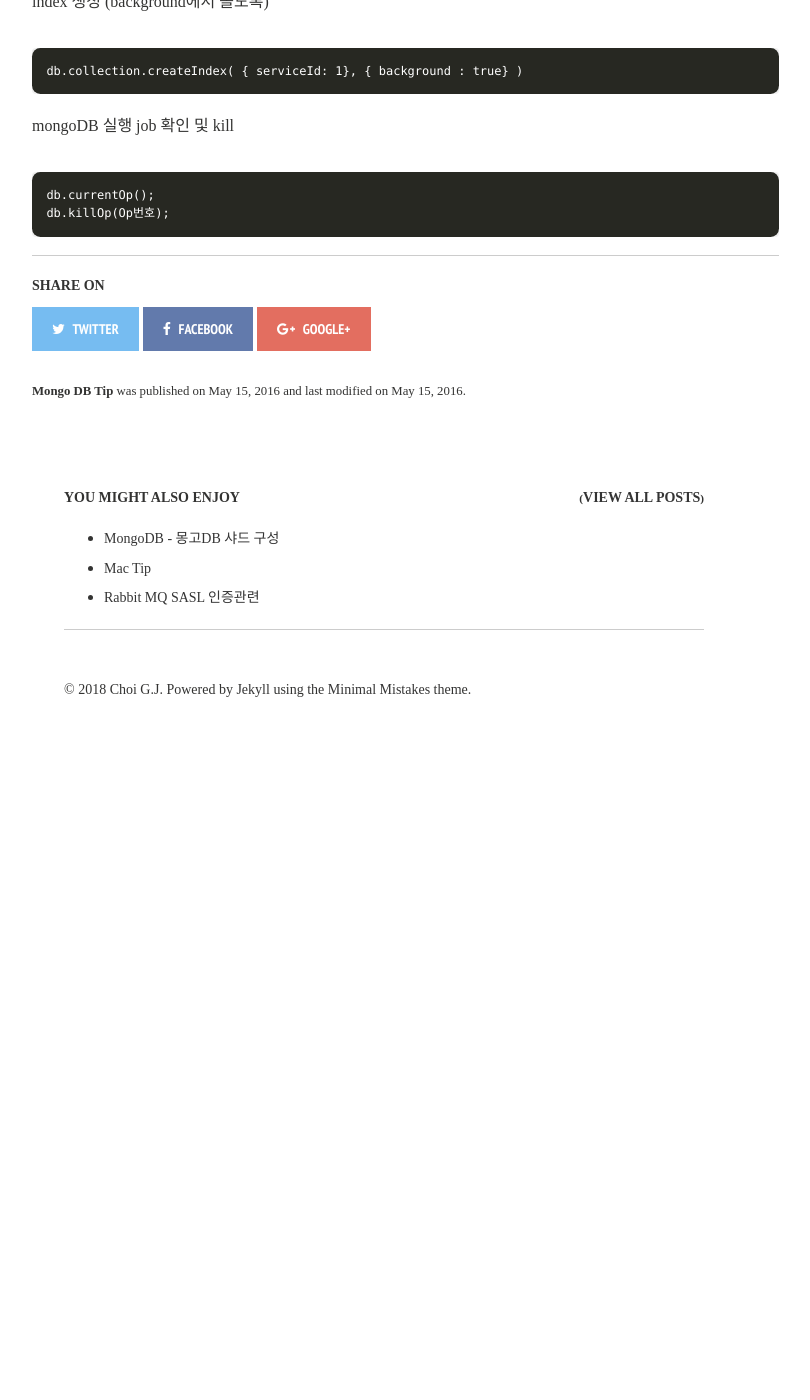
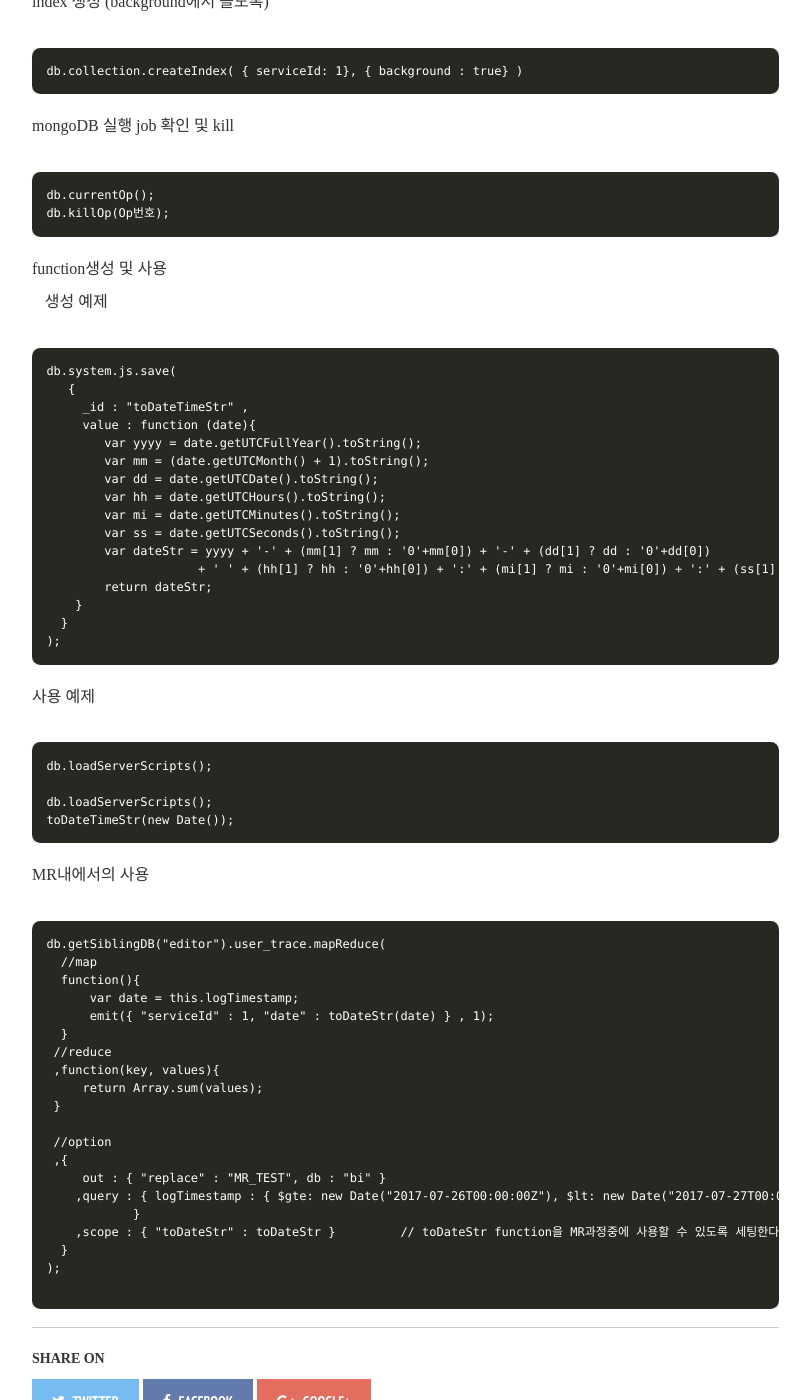
Before and after one commit to gjchoi/gjchoi.github.io, a Jekyll site: the page built from _posts/2016-05-15-etc-tip-mongoDB.md, in a window 1280 px wide and 1400 px high, scrolled down 2062 px. Shown: the whole window, without its empty margins (256-1066 px from the left). Built offline with Jekyll 4.4.1, drawn with Linux system fonts in a browser that asks for light colours; nearby versions of some CDN libraries; comment, search, counter and statistics services are not loaded; before the commit the page ends 2808 px from its top, so only the background shows below that.

Commit message:
Update 2016-05-15-etc-tip-mongoDB.md

```diff
--- a/_posts/2016-05-15-etc-tip-mongoDB.md
+++ b/_posts/2016-05-15-etc-tip-mongoDB.md
@@ -131,3 +131,61 @@ mongoDB 실행 job 확인 및 kill
 db.currentOp();
 db.killOp(Op번호);
 ~~~
+
+
+function생성 및 사용
+
+생성 예제
+
+~~~
+db.system.js.save(
+   {
+     _id : "toDateTimeStr" ,
+     value : function (date){
+        var yyyy = date.getUTCFullYear().toString();
+        var mm = (date.getUTCMonth() + 1).toString();
+        var dd = date.getUTCDate().toString();
+        var hh = date.getUTCHours().toString();
+        var mi = date.getUTCMinutes().toString();
+        var ss = date.getUTCSeconds().toString();
+        var dateStr = yyyy + '-' + (mm[1] ? mm : '0'+mm[0]) + '-' + (dd[1] ? dd : '0'+dd[0])
+                     + ' ' + (hh[1] ? hh : '0'+hh[0]) + ':' + (mi[1] ? mi : '0'+mi[0]) + ':' + (ss[1] ? ss : '0'+ss[0]);
+        return dateStr;
+    }
+  }
+);
+~~~
+
+사용 예제
+
+~~~
+db.loadServerScripts();
+
+db.loadServerScripts();
+toDateTimeStr(new Date());
+~~~
+
+MR내에서의 사용
+
+~~~
+db.getSiblingDB("editor").user_trace.mapReduce(
+  //map
+  function(){
+      var date = this.logTimestamp;
+      emit({ "serviceId" : 1, "date" : toDateStr(date) } , 1);
+  }
+ //reduce
+ ,function(key, values){
+     return Array.sum(values);
+ }
+
+ //option
+ ,{
+     out : { "replace" : "MR_TEST", db : "bi" }
+    ,query : { logTimestamp : { $gte: new Date("2017-07-26T00:00:00Z"), $lt: new Date("2017-07-27T00:00:00Z") }
+            }
+    ,scope : { "toDateStr" : toDateStr }         // toDateStr function을 MR과정중에 사용할 수 있도록 세팅한다.
+  }
+);
+
+~~~
```
